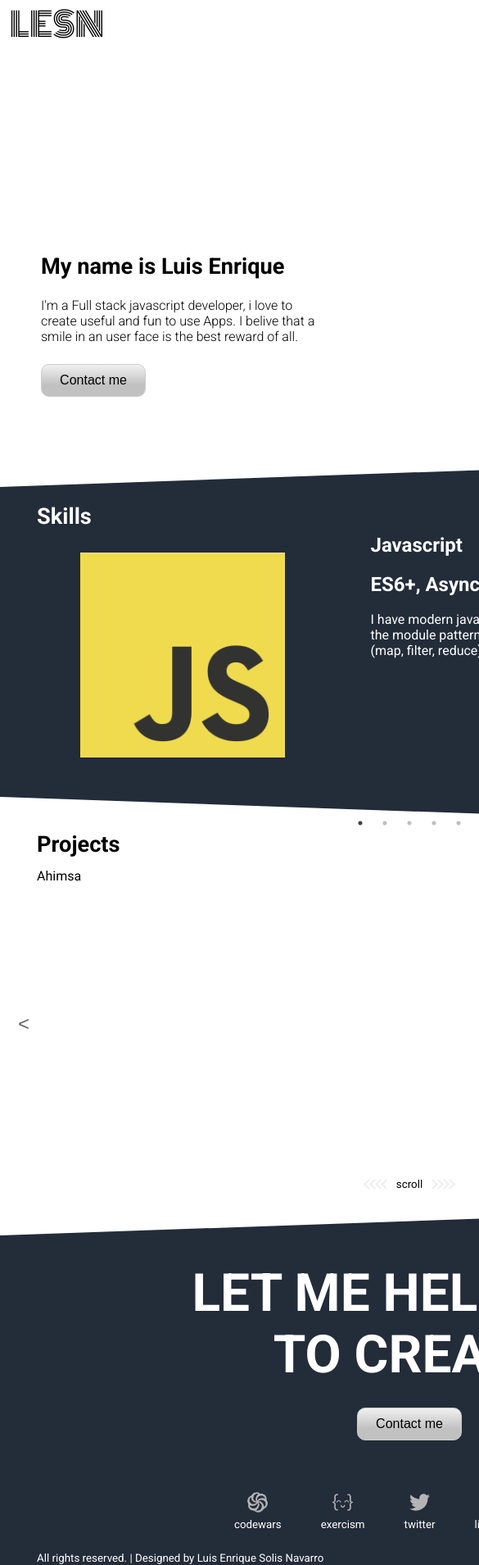
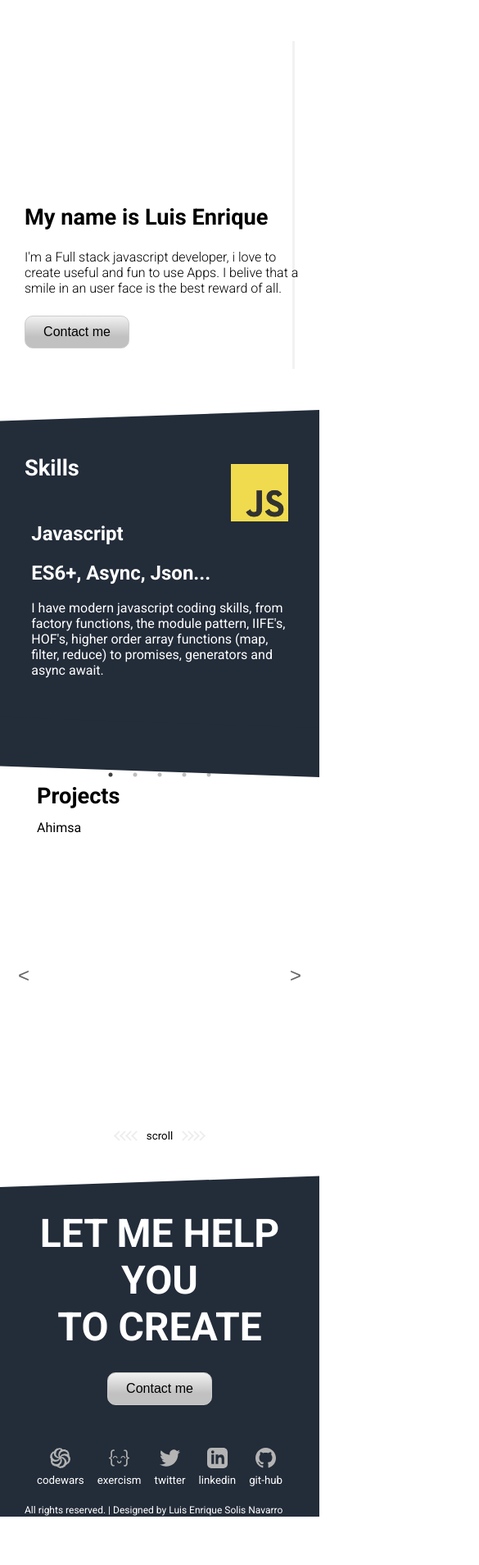
Before and after one commit to LuisSol/lesn-personal-portafolio, a React (Create React App) app: page / in a window 390 px wide. Shown: the top 1909 px of the page at 82% size, 585 px wide, since content can reach past the window. After the commit the page ends 1850 px from the top, so only its background shows below. Built offline with nearby package versions, Linux system fonts and the light colour scheme.

Commit message:
added responsiveness to mobile devices

```diff
--- a/src/App.js
+++ b/src/App.js
@@ -8,8 +8,11 @@ import ContactModal from './components/ContactModal'
 
 const MainContainer = styled.div`
   margin: 0 auto;
-  width: 1000px;
-
+  width: 1024px;
+  @media (max-width: 1024px) {
+    width: 100%;
+    margin: 0;
+  }
 `;
 
 function App() {
--- a/src/components/Contact.js
+++ b/src/components/Contact.js
@@ -12,7 +12,7 @@ const ContactView = styled.section`
     flex-direction: column;
     justify-content: space-around;
     height: 450px;
-    padding: 50px 45px 10px 45px;
+    padding: 50px 30px 10px 30px;
     background-color: #232C39;
     position: relative;
     text-align: center;
@@ -20,6 +20,14 @@ const ContactView = styled.section`
     .slogan {
         margin: 0;
         font-size: 4rem;
+    }
+    @media (max-width: 650px) {
+        .slogan {
+            font-size: 3rem;
+        }
+        #contact {
+            font-size: .9rem;
+        }
     }
 `
 const Footer = styled.footer`
@@ -48,6 +56,11 @@ const Media = styled.div`
     .logo:hover {
         fill: rgb(230, 230, 230);
         transform: scale(1.2);
+    }
+    @media (max-width: 650px) {
+        .media-card {
+            margin: 0 .5rem;
+        }
     }
 `
 
--- a/src/components/Hero.js
+++ b/src/components/Hero.js
@@ -28,12 +28,17 @@ const MainTitle = styled.div`
     bottom: 15%;
     left: 30px;
     z-index: 5;
-    margin-left: 20px;
     h1 {
         font-size: 1.7rem;
     }
     p {
         font-weight: 300;
+    }
+    @media (max-width: 380px) {
+        width: 300px;
+    }
+    @media (max-width: 320px) {
+        width: 270px;
     }
 `
 
--- a/src/components/Navigation.js
+++ b/src/components/Navigation.js
@@ -3,6 +3,7 @@ import styled from 'styled-components';
 import Modal from 'react-modal';
 
 const LazyPDFView = React.lazy(() => import('./PDFView'));
+
 const NavBar = styled.div`
     height: 7vh;
     background-color: #FFFFFF;
@@ -10,6 +11,9 @@ const NavBar = styled.div`
     display: flex;
     align-items: center;
     justify-content: space-between;
+    @media (max-width: 750px) {
+        display: none;
+    }
 `
 const Logo = styled.div`
     font-family: 'Monoton', cursive;
--- a/src/components/Skill.js
+++ b/src/components/Skill.js
@@ -4,26 +4,37 @@ import styled from 'styled-components';
 const SkillContainer = styled.div`
     display: flex;
     justify-content: space-around;
+    position: relative;
     align-items: center;
     height: 380px;
 `
 const SkillDetail = styled.div`
-    position: relative;
-    top: -4rem;
-    width: 450px;
+    width: 50%;
     h1 {
         margin-top: 0;
+    }
+    @media (max-width: 650px) {
+        width: 95%;
+    }
+`
+const Image = styled.img`
+    width: 250px;
+    height: 250px;
+    @media (max-width: 650px) {
+        position: absolute;
+        width: 70px;
+        height: 70px;
+        top: 1rem;
+        right: .5rem;
     }
 `
 
  const Skill = ({ img, alt, title, subtitle, detail}) => {
     return (
         <SkillContainer>
-            <img
+            <Image
                 src={img}
                 alt={alt}
-                width={250}
-                height={250}
             />
             <SkillDetail>
                 <h1>{title}</h1>
--- a/src/components/Skills.js
+++ b/src/components/Skills.js
@@ -9,7 +9,7 @@ const SkillShow = styled.section`
     height: 400px;
     background-color: #232C39;
     color: white;
-    padding: 50px 45px 0px 45px;
+    padding: 50px 30px 0px 30px;
     position: relative;
     z-index: 2;
     .title {
--- a/src/components/TypeWriter.js
+++ b/src/components/TypeWriter.js
@@ -14,13 +14,13 @@ const Greet = styled.span`
     align-items: center;
     height: 400px;
     z-index: 4;
-    margin-right: 70px;
+    margin-right: 30px;
     color: white;
     text-shadow:
-    -1px -1px 2px rgba(0,0,0,0.1),
-    1px -1px 2px rgba(0,0,0,0.1),
-    -1px 1px 2px rgba(0,0,0,0.1),
-    1px 1px 2px rgba(0,0,0,0.1);
+    -1px -1px 2px rgba(70,70,70,0.1),
+    1px -1px 2px rgba(70,70,70,0.1),
+    -1px 1px 2px rgba(70,70,70,0.1),
+    1px 1px 2px rgba(70,70,70,0.1);
     border-right: 3px solid rgba(0,0,0,.1);
     animation: ${blink} 600ms ease-out infinite;
 `
@@ -30,12 +30,12 @@ const fontSizes = {
     1: '25rem',
     2: '23rem',
     3: '15rem',
-    4: '11.5rem',
+    4: '9rem',
     5: '22rem',
     6: '15rem',
     7: '12rem',
     8: '23rem',
-    9: '17rem',
+    9: '15rem',
     10: '10rem',
 }
 const grettings = [
```
